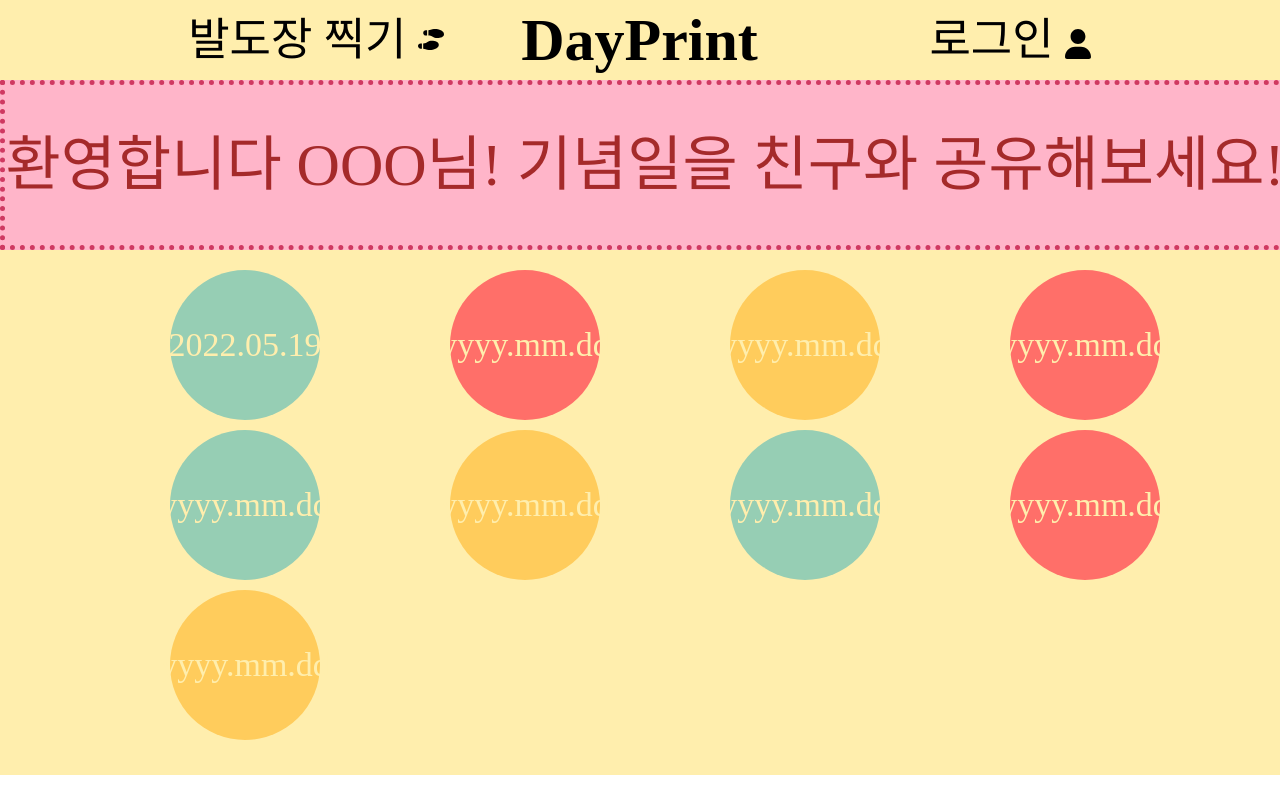
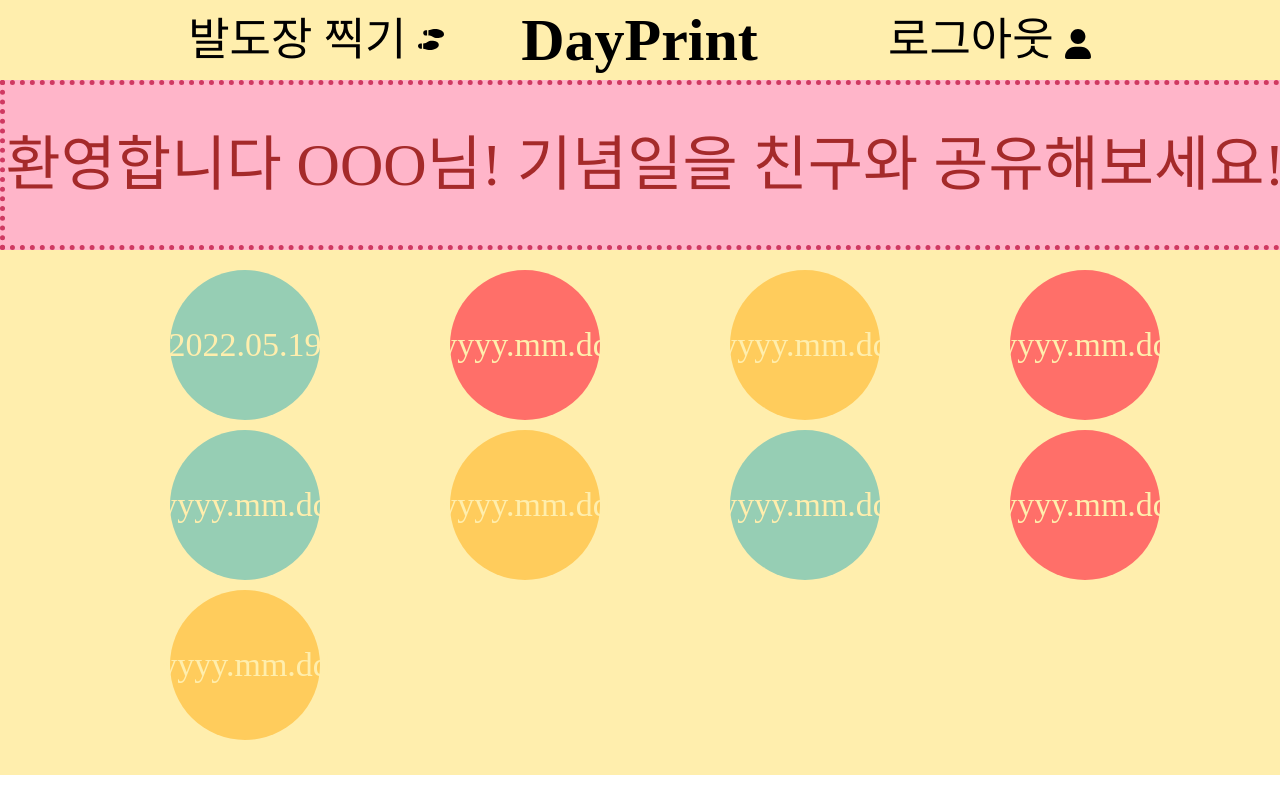
Before and after one commit to DayPrint/DayPrint_Frontend, a React (Create React App) app: page / in a window 1280 px wide. Shown: the top 793 px of the page. Built offline with nearby package versions, Linux system fonts and the light colour scheme; a web font is replaced by a local one.

Commit message:
로그인 되어있을시로 가정하에 링크 변경, 로그아웃버튼으로 변경

```diff
--- a/src/component/Header.js
+++ b/src/component/Header.js
@@ -9,7 +9,7 @@ const Header = () => {
             <ul className="Header_bar cf">
                 <li className="Header_add"><a href="add" alt="add_story">발도장 찍기 <i class="fa-solid fa-shoe-prints"></i></a></li>
                 <li className="Header_logo"><a href="/main_beforelogin" alt="home">DayPrint</a></li>
-                <li className="Header_account"><a href="/login" alt="login">로그인 <i class="fa-solid fa-user"></i></a></li>
+                <li className="Header_account"><a href="main_beforelogin" alt="login">로그아웃 <i class="fa-solid fa-user"></i></a></li>
             </ul>
         </nav>
       </div>
```
